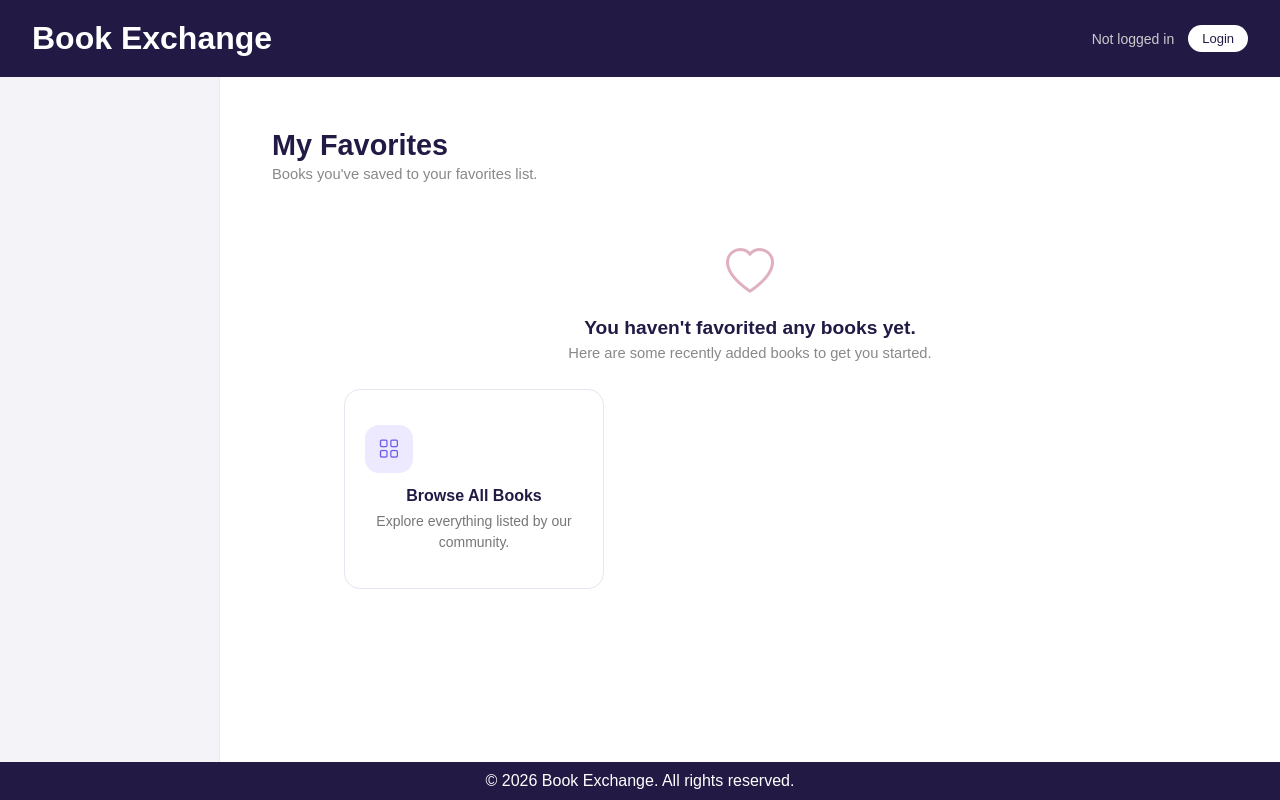
After one commit to nataly-tuong/bookexchange, a Django app: template bookEx/templates/bookMng/favorites.html in a window 1280 px wide. The commit adds this page. Run offline with Django 3.2, Linux system fonts and the light colour scheme; the template is opened without the code that fills it, so the values that code supplies are empty.

Commit message:
favorites

```diff
--- a/bookEx/static/book_detail.css
+++ b/bookEx/static/book_detail.css
@@ -37,6 +37,7 @@
     flex-direction: column;
     min-width: 260px;
     box-sizing: border-box;
+    position: relative;
 }
 
 .bookMiniText {
--- /dev/null
+++ b/bookEx/static/favorites.css
@@ -0,0 +1,191 @@
+/* ── Favorites Page ─────────────────────────────────────── */
+
+.favoritesPageContainer {
+    padding: 32px 32px 40px;
+}
+
+.favEmptyState {
+    display: flex;
+    flex-direction: column;
+    align-items: center;
+    text-align: center;
+    padding: 40px 20px;
+}
+
+.favEmptyState > .bi-heart {
+    font-size: 3rem;
+    color: #e0b0c0;
+    margin-bottom: 16px;
+}
+
+.favEmptyTitle {
+    font-size: 1.2rem;
+    font-weight: 700;
+    color: #221a45;
+    margin-bottom: 6px;
+}
+
+.favEmptySub {
+    font-size: 0.92rem;
+    color: #888;
+    margin-bottom: 28px;
+}
+
+.favEmptyGrid {
+    display: grid;
+    grid-template-columns: repeat(3, minmax(180px, 260px));
+    gap: 16px;
+    justify-content: center;
+}
+
+.favBrowseCard {
+    display: flex;
+    flex-direction: column;
+    justify-content: center;
+    min-height: 200px;
+    text-decoration: none;
+    color: inherit;
+}
+
+/* ── Heart overlay on book cards ────────────────────────── */
+
+.bookCardImage {
+    position: relative;
+}
+
+.cardHeartIcon {
+    position: absolute;
+    top: 8px;
+    right: 8px;
+    background: rgba(255, 255, 255, 0.85);
+    border-radius: 50%;
+    width: 30px;
+    height: 30px;
+    display: flex;
+    align-items: center;
+    justify-content: center;
+    color: #e0305a;
+    font-size: 0.9rem;
+    backdrop-filter: blur(2px);
+}
+
+/* ── Favorite button in book detail ─────────────────────── */
+
+.favoriteBtn {
+    position: absolute;
+    top: 16px;
+    right: 16px;
+    background: white;
+    border: 1.5px solid #dcdcdc;
+    border-radius: 50%;
+    width: 42px;
+    height: 42px;
+    display: flex;
+    align-items: center;
+    justify-content: center;
+    font-size: 1.2rem;
+    color: #aaa;
+    cursor: pointer;
+    transition: border-color 0.2s, color 0.2s, box-shadow 0.2s;
+    z-index: 1;
+}
+
+.favoriteBtn:hover {
+    border-color: #e0305a;
+    color: #e0305a;
+    box-shadow: 0 2px 8px rgba(224, 48, 90, 0.15);
+}
+
+.favoriteBtn.favorited {
+    color: #e0305a;
+    border-color: #e0305a;
+}
+
+@keyframes favPop {
+    0%   { transform: scale(1); }
+    40%  { transform: scale(1.35); }
+    100% { transform: scale(1); }
+}
+
+.favoritePop {
+    animation: favPop 0.3s ease-out forwards;
+}
+
+/* ── Post Book Page ─────────────────────────────────────── */
+
+.postBookPageContainer {
+    display: flex;
+    justify-content: center;
+    align-items: flex-start;
+    padding: 40px 30px;
+}
+
+.postBookContainer {
+    width: 100%;
+    max-width: 520px;
+    border: 1px solid #dcdcdc;
+    border-radius: 15px;
+    padding: 30px 60px;
+    background-color: white;
+    box-shadow: 0 8px 40px rgba(0, 0, 0, 0.35);
+}
+
+.postBookContainer h1 {
+    text-align: center;
+    font-size: 1.5rem;
+    margin-bottom: 24px;
+    color: #221a45;
+}
+
+.postBookContainer .inputWrapper input,
+.postBookContainer .inputWrapper select {
+    width: 100%;
+    padding: 12px 12px 12px 40px;
+    border-radius: 15px;
+    border: 1px solid #dcdcdc;
+    box-sizing: border-box;
+    font-family: Arial, sans-serif;
+    font-size: 0.95rem;
+}
+
+.postBookContainer .inputWrapper input[type="file"] {
+    padding: 10px 12px 10px 40px;
+}
+
+.postBookContainer .inputWrapper input:focus,
+.postBookContainer .inputWrapper select:focus {
+    outline: none;
+    border-color: #6c5ce7;
+    box-shadow: 0 0 0 3px rgba(108, 92, 231, 0.12);
+}
+
+.postBookAnotherBtn {
+    background-color: white;
+    color: #221a45;
+    border: 2px solid #221a45;
+    margin-top: 10px;
+}
+
+.postBookAnotherBtn:hover {
+    opacity: 0.85;
+}
+
+.postBookSuccess {
+    display: flex;
+    flex-direction: column;
+    align-items: center;
+    gap: 12px;
+    padding: 20px 0;
+    text-align: center;
+}
+
+.postBookSuccess .bi-check-circle-fill {
+    font-size: 3rem;
+    color: #6c5ce7;
+}
+
+.postBookSuccess p {
+    font-size: 1rem;
+    color: #444;
+    margin-bottom: 8px;
+}
--- a/bookEx/static/home.css
+++ b/bookEx/static/home.css
@@ -243,6 +243,7 @@
     overflow: hidden;
     margin-bottom: 12px;
     background: #ede9ff;
+    position: relative;
 }
 
 .homeRecommendThumb img {
--- a/bookEx/static/main.css
+++ b/bookEx/static/main.css
@@ -168,6 +168,7 @@ body {
 .sidebar a[href="/mybooks"]::before       { content: "\F447"; } /* columns-gap - My Books */
 .sidebar a[href="/inbox"]::before        { content: "\F32F"; } /* tray - Inbox */
 .sidebar a[href="/aboutus"]::before         { content: "\F4D0"; } /* people - About US */
+.sidebar a[href="/favorites"]::before { content: "\F415"; } /* heart */
 
 .content {
     flex: 1;
--- a/bookEx/templates/base.html
+++ b/bookEx/templates/base.html
@@ -15,6 +15,7 @@
     <link rel="stylesheet" href="https://cdn.jsdelivr.net/npm/bootstrap-icons@1.11.3/font/bootstrap-icons.css">
     <link href="{% static 'home.css' %}" rel="stylesheet" type="text/css" />
     <link href="{% static 'search_book.css' %}" rel="stylesheet" type="text/css" />
+    <link href="{% static 'favorites.css' %}" rel="stylesheet" type="text/css" />
 </head>
 <body class="{% block body_class %}{% endblock %}">
 
--- /dev/null
+++ b/bookEx/templates/bookMng/favorites.html
@@ -0,0 +1,79 @@
+{% extends "base.html" %}
+{% load static %}
+
+{% block sidenav %}
+   {% for item in item_list %}
+      <li>
+        <a href="{{ item.link }}">  {{ item.item }} </a>
+      </li>
+   {% endfor %}
+{% endblock sidenav %}
+
+{% block content %}
+<div class="favoritesPageContainer">
+
+    <div class="searchPageHeader">
+        <h1>My Favorites</h1>
+        <p>Books you've saved to your favorites list.</p>
+    </div>
+
+    {% if favorite_books %}
+        <div class="booksGrid">
+            {% for book in favorite_books %}
+            <a href="/book_detail/{{ book.id }}" class="bookCard">
+                <div class="bookCardImage">
+                    <img src="{% static book.pic_path %}" />
+                    <span class="cardHeartIcon"><i class="bi bi-heart-fill"></i></span>
+                </div>
+                <div class="bookCardInfo">
+                    <div class="bookCardTop">
+                        <p class="bookCardName">{{ book.name }}</p>
+                        <div class="bookCardPriceBlock">
+                            <span class="bookCardFrom">Price</span>
+                            <span class="bookCardPrice">${{ book.price }}</span>
+                        </div>
+                    </div>
+                    <p class="bookCardUsername">{{ book.username }}</p>
+                    <p class="bookCardDate">{{ book.publishdate }}</p>
+                </div>
+            </a>
+            {% endfor %}
+        </div>
+
+    {% else %}
+        <div class="favEmptyState">
+            <i class="bi bi-heart"></i>
+            <p class="favEmptyTitle">You haven't favorited any books yet.</p>
+            <p class="favEmptySub">Here are some recently added books to get you started.</p>
+
+            <div class="favEmptyGrid">
+                {% for book in recent_books %}
+                <a href="/book_detail/{{ book.id }}" class="bookCard">
+                    <div class="bookCardImage">
+                        <img src="{% static book.pic_path %}" />
+                    </div>
+                    <div class="bookCardInfo">
+                        <div class="bookCardTop">
+                            <p class="bookCardName">{{ book.name }}</p>
+                            <div class="bookCardPriceBlock">
+                                <span class="bookCardFrom">Price</span>
+                                <span class="bookCardPrice">${{ book.price }}</span>
+                            </div>
+                        </div>
+                        <p class="bookCardUsername">{{ book.username }}</p>
+                        <p class="bookCardDate">{{ book.publishdate }}</p>
+                    </div>
+                </a>
+                {% endfor %}
+
+                <a href="/displaybooks" class="homeActionCard favBrowseCard">
+                    <div class="homeActionIcon"><i class="bi bi-grid"></i></div>
+                    <h3>Browse All Books</h3>
+                    <p>Explore everything listed by our community.</p>
+                </a>
+            </div>
+        </div>
+    {% endif %}
+
+</div>
+{% endblock content %}
--- a/bookEx/templates/bookMng/index.html
+++ b/bookEx/templates/bookMng/index.html
@@ -114,6 +114,9 @@
                 <a href="/book_detail/{{ book.id }}" class="homeRecommendCard homeRecommendCardLink">
                     <div class="homeRecommendThumb">
                         <img src="{% static book.pic_path %}" alt="{{ book.name }}"/>
+                        {% if user.is_authenticated and book.id in favorited_ids %}
+                            <span class="cardHeartIcon"><i class="bi bi-heart-fill"></i></span>
+                        {% endif %}
                     </div>
                     <div class="homeRecommendBadge">${{ book.price }}</div>
                     <h4>{{ book.name }}</h4>
--- a/bookEx/templates/bookMng/searchbooks.html
+++ b/bookEx/templates/bookMng/searchbooks.html
@@ -71,6 +71,9 @@
             {% for book in books %}
             <a href="/book_detail/{{ book.id }}" class="bookCard">
                 <div class="bookCardImage">
+                    {% if user.is_authenticated and book.id in favorited_ids %}
+                        <span class="cardHeartIcon"><i class="bi bi-heart-fill"></i></span>
+                    {% endif %}
                     <img src="{% static book.pic_path %}" />
                 </div>
                 <div class="bookCardInfo">
--- a/bookMng/urls.py
+++ b/bookMng/urls.py
@@ -12,4 +12,6 @@ urlpatterns = [
     path("compose/", views.compose_message, name="compose_message"),
     path("thread/<int:thread_id>/", views.thread_detail, name="thread_detail"),
     path("thread/<int:thread_id>/mark-read/", views.mark_thread_read, name="mark_thread_read"),
+    path('toggle_favorite/<int:book_id>', views.toggle_favorite, name='toggle_favorite'),
+    path('favorites', views.favorites, name='favorites'),
 ]
```
Also changed, not shown: bookEx/templates/bookMng/book_detail.html (+46 -0 lines), bookEx/templates/bookMng/displaybooks.html (+4 -5 lines), bookEx/templates/bookMng/postbook.html (+38 -10 lines), bookMng/views.py (+71 -23 lines), db.sqlite3.
